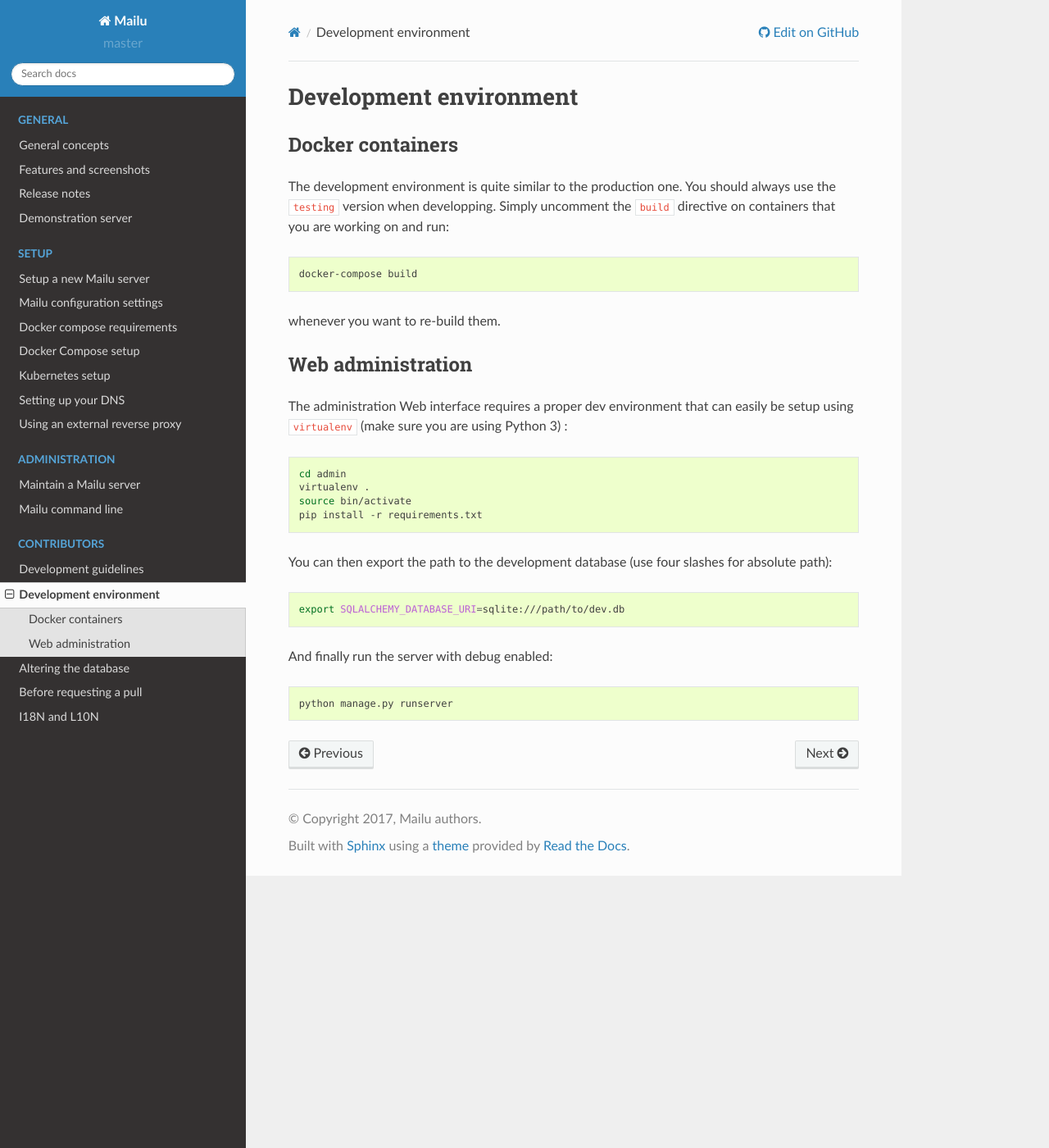
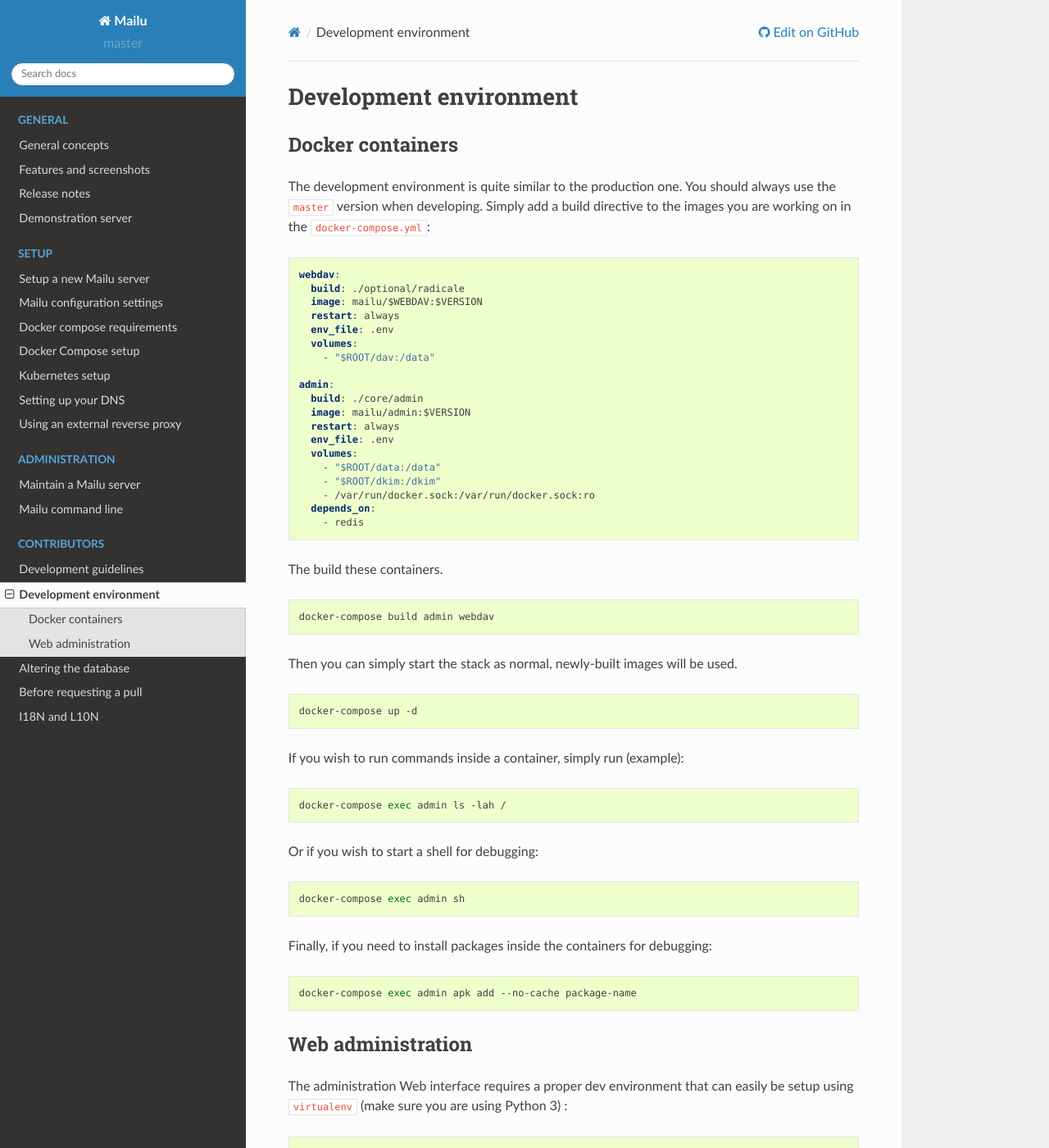
Before and after one commit to WillingDev0812/Mail-Management-Tool, a Sphinx documentation site: the page built from docs/contributors/environment.rst, in a window 1280 px wide and 1400 px high. Shown: the whole window at 82% size. Built offline with Sphinx 7.4.7 and the Read the Docs theme 2.0.0, drawn with Linux system fonts in a browser that asks for light colours; formulas are drawn with MathJax 3; some of the changed text lies outside the part shown.

Commit message:
Add some details about the development environment

```diff
--- a/docs/contributors/environment.rst
+++ b/docs/contributors/environment.rst
@@ -5,14 +5,61 @@ Docker containers
 -----------------
 
 The development environment is quite similar to the production one. You should always use
-the ``testing`` version when developping. Simply uncomment the ``build`` directive on
-containers that you are working on and run:
+the ``master`` version when developing. Simply add a build directive to the images
+you are working on in the ``docker-compose.yml``:
+
+.. code-block:: yaml
+
+  webdav:
+    build: ./optional/radicale
+    image: mailu/$WEBDAV:$VERSION
+    restart: always
+    env_file: .env
+    volumes:
+      - "$ROOT/dav:/data"
+
+  admin:
+    build: ./core/admin
+    image: mailu/admin:$VERSION
+    restart: always
+    env_file: .env
+    volumes:
+      - "$ROOT/data:/data"
+      - "$ROOT/dkim:/dkim"
+      - /var/run/docker.sock:/var/run/docker.sock:ro
+    depends_on:
+      - redis
+
+
+The build these containers.
 
 .. code-block:: bash
 
-  docker-compose build
+  docker-compose build admin webdav
 
-whenever you want to re-build them.
+Then you can simply start the stack as normal, newly-built images will be used.
+
+.. code-block:: bash
+
+  docker-compose up -d
+
+If you wish to run commands inside a container, simply run (example):
+
+.. code-block:: bash
+
+  docker-compose exec admin ls -lah /
+
+Or if you wish to start a shell for debugging:
+
+.. code-block:: bash
+
+  docker-compose exec admin sh
+
+Finally, if you need to install packages inside the containers for debugging:
+
+.. code-block:: bash
+
+  docker-compose exec admin apk add --no-cache package-name
 
 Web administration
 ------------------
@@ -21,7 +68,7 @@ The administration Web interface requires a proper dev environment that can easi
 
 .. code-block:: bash
 
-  cd admin
+  cd core/admin
   virtualenv .
   source bin/activate
   pip install -r requirements.txt
@@ -36,4 +83,9 @@ And finally run the server with debug enabled:
 
 .. code-block:: bash
 
-  python manage.py runserver
+  python run.py
+
+Any change to the files will automatically restart the Web server and reload the files.
+
+When using the development environment, a debugging toolbar is displayed on the right side
+of the screen, that you can open to access query details, internal variables, etc.
```
